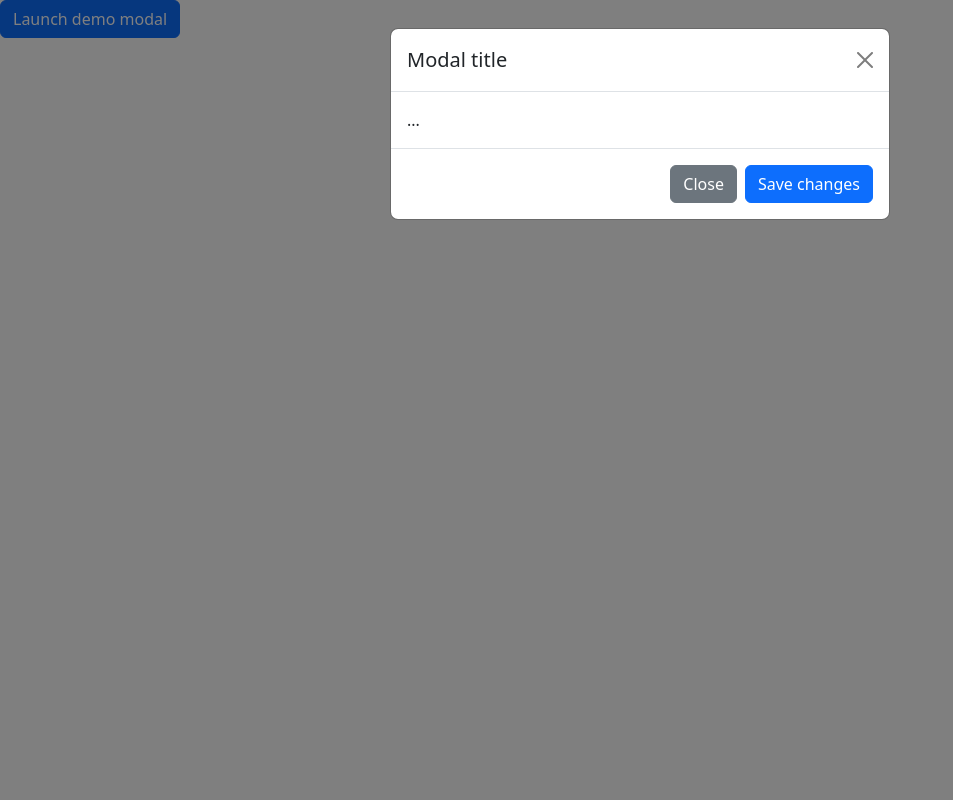
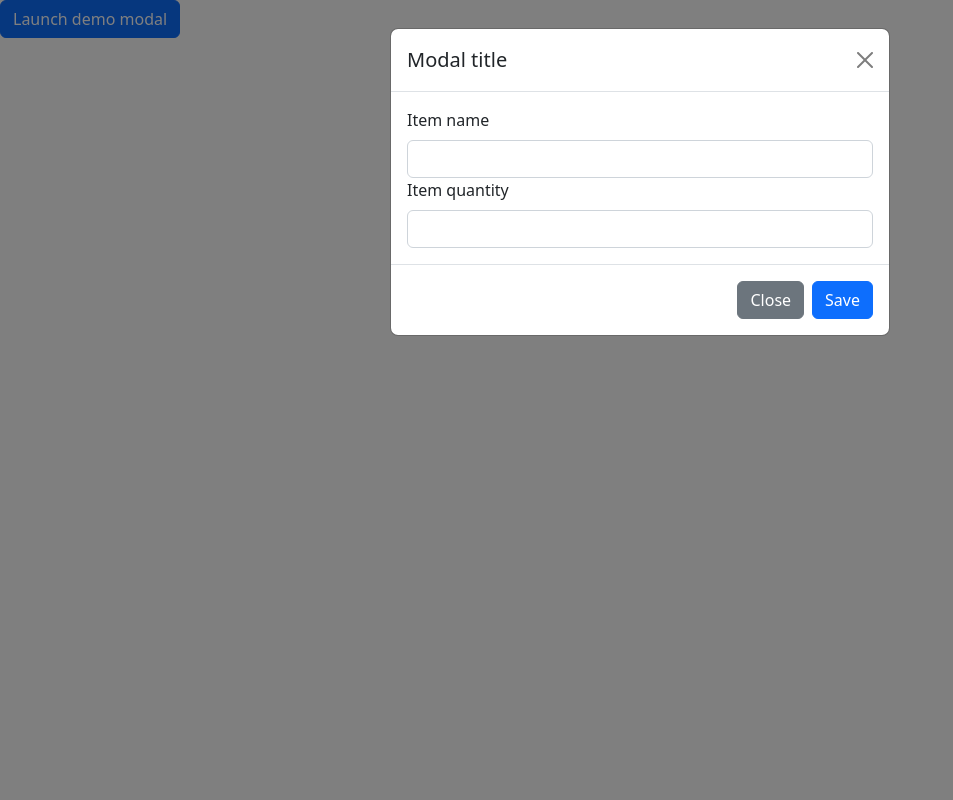
Before and after one commit to denyfebriawan/mini-project, a Flask app: page / in a window 1280 px wide, after a click on "Launch demo modal". Shown: the whole page, without its empty margins (0-953 px from the left). Run offline with Flask 2, Linux system fonts and the light colour scheme.

Commit message:
Add create item feature

```diff
--- a/app.py
+++ b/app.py
@@ -12,17 +12,18 @@ def home():
 
 @app.route("/gudang", methods=["POST"])
 def bucket_post():
-    bucket_receive = request.form['bucket_give']
+    item_name_receive = request.form['item_name_give']
+    item_quantity_receive = request.form['item_quantity_give']
     count = db.bucket.count_documents({})
     num = count + 1
 
     doc = {
-        'num' : num,
-        'bucket' : bucket_receive,
-        'done' : 0
+        'name' : item_name_receive,
+        'quantity' : item_quantity_receive,
+
     }
 
-    db.bucket.insert_one(doc)
+    db.gudangku.insert_one(doc)
 
     return jsonify({'msg': 'data saved!'})
 
--- a/templates/index.html
+++ b/templates/index.html
@@ -4,7 +4,34 @@
     <meta charset="utf-8">
     <meta name="viewport" content="width=device-width, initial-scale=1">
     <title>GUDANGKU</title>
+
+    <script src="https://code.jquery.com/jquery-3.6.1.min.js" integrity="sha256-o88AwQnZB+VDvE9tvIXrMQaPlFFSUTR+nldQm1LuPXQ=" crossorigin="anonymous"></script>
+
+    <script>
+
+      function save_item() {
+
+              let item_name = $('#nama_item').val()
+              let item_quantity = $('#jumlah_item').val()
+
+              $.ajax({
+              type: "POST",
+              url: "/gudang",
+              data: {item_name_give: item_name,
+                      item_quantity_give: item_quantity},
+              success: function (response) {
+                  alert(response["msg"])
+                  window.location.reload()
+                  }
+              });
+          }
+
+    </script>
+
     <link href="https://cdn.jsdelivr.net/npm/bootstrap@5.2.2/dist/css/bootstrap.min.css" rel="stylesheet" integrity="sha384-Zenh87qX5JnK2Jl0vWa8Ck2rdkQ2Bzep5IDxbcnCeuOxjzrPF/et3URy9Bv1WTRi" crossorigin="anonymous">
+
+
+
   </head>
   <body>
 
@@ -22,11 +49,17 @@
             <button type="button" class="btn-close" data-bs-dismiss="modal" aria-label="Close"></button>
           </div>
           <div class="modal-body">
-            ...
+
+            <label for="nama_item" class="form-label">Item name</label>
+            <input type="text" id="nama_item" class="form-control" aria-describedby="passwordHelpBlock">
+
+            <label for="jumlah_item" class="form-label">Item quantity</label>
+            <input type="text" id="jumlah_item" class="form-control" aria-describedby="passwordHelpBlock">
           </div>
+
           <div class="modal-footer">
             <button type="button" class="btn btn-secondary" data-bs-dismiss="modal">Close</button>
-            <button type="button" class="btn btn-primary">Save changes</button>
+            <button type="button" class="btn btn-primary" onclick="save_item()">Save</button>
           </div>
         </div>
       </div>
```
